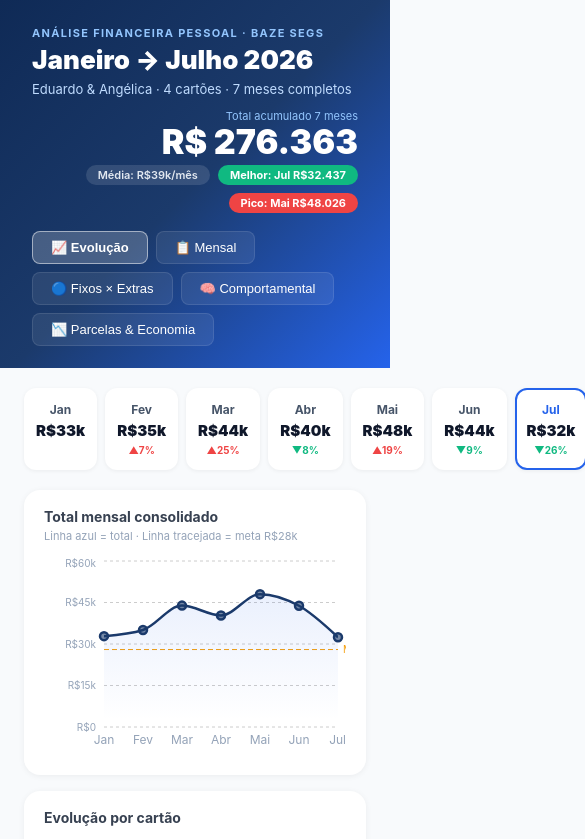
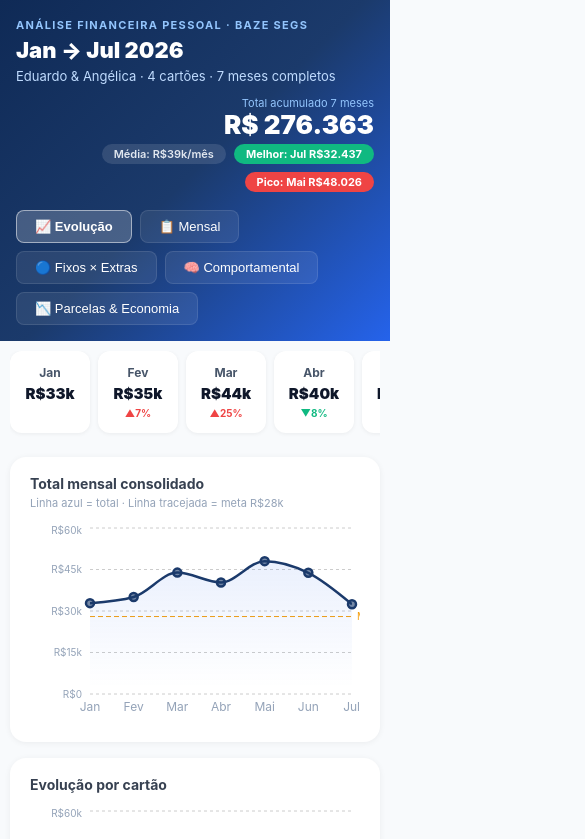
Before and after one commit to diretoria-debug/baze-financeiro, a React (Vite) app: page / in a window 390 px wide. Shown: the top 839 px of the page, 585 px wide, since content can reach past the window. Built offline with nearby package versions, Linux system fonts and the light colour scheme.

Commit message:
📱 Mobile responsivo — grids, scroll, padding e fontes

```diff
--- a/index.html
+++ b/index.html
@@ -7,6 +7,55 @@
     <style>
       * { margin: 0; padding: 0; box-sizing: border-box; }
       body { background: #f8fafc; font-family: 'Inter', system-ui, sans-serif; }
+
+      /* ── Mobile ── */
+      @media (max-width: 640px) {
+        /* Abas de navegação rolam horizontalmente */
+        .dash-root > div > div[style*="padding:\"26px"] {
+          padding: 14px 14px 14px !important;
+        }
+        /* Conteúdo com menos padding lateral */
+        .dash-content { padding: 10px 10px !important; }
+
+        /* Todos os grids 2 col → 1 col em mobile pequeno */
+        [style*="gridTemplateColumns:\"repeat(2,1fr)\""] {
+          grid-template-columns: 1fr 1fr !important;
+        }
+        [style*="gridTemplateColumns:\"1fr 1fr\""],
+        [style*="gridTemplateColumns:\"1.4fr 1fr\""],
+        [style*="gridTemplateColumns:\"1.5fr 1fr\""],
+        [style*="gridTemplateColumns:\"1fr 1fr 1fr\""],
+        [style*="gridTemplateColumns:\"1fr 1fr 1fr 1fr\""] {
+          grid-template-columns: 1fr !important;
+        }
+        [style*="gridTemplateColumns:\"repeat(auto-fit"] {
+          grid-template-columns: 1fr !important;
+        }
+        [style*="gridTemplateColumns:\"repeat(3,1fr)\""] {
+          grid-template-columns: 1fr 1fr !important;
+        }
+
+        /* Tabelas rolam */
+        table { min-width: 480px; }
+        .table-scroll { overflow-x: auto !important; }
+
+        /* Gráficos menores */
+        .recharts-responsive-container { min-height: 160px; }
+
+        /* Texto header menor */
+        h1, [style*="fontSize:26"], [style*="fontSize:28"] {
+          font-size: 20px !important;
+        }
+        [style*="fontSize:34"], [style*="fontSize:32"] {
+          font-size: 24px !important;
+        }
+      }
+
+      @media (max-width: 420px) {
+        [style*="gridTemplateColumns:\"repeat(2,1fr)\""] {
+          grid-template-columns: 1fr 1fr !important;
+        }
+      }
     </style>
   </head>
   <body>
--- a/src/App.jsx
+++ b/src/App.jsx
@@ -475,21 +475,21 @@ export default function Dashboard() {
   });
 
   return (
-    <div style={{fontFamily:"'Inter',system-ui,sans-serif",maxWidth:980,margin:"0 auto",padding:"0 0 60px",color:"#1e293b",background:"#f8fafc",minHeight:"100vh"}}>
+    <div style={{fontFamily:"'Inter',system-ui,sans-serif",maxWidth:980,margin:"0 auto",padding:"0 0 60px",color:"#1e293b",background:"#f8fafc",minHeight:"100vh"}} className="dash-root">
 
       {/* HEADER */}
-      <div style={{background:`linear-gradient(135deg,#0f2a56 0%,#1B3A6B 50%,#2563EB 100%)`,padding:"26px 32px 22px",marginBottom:0}}>
+      <div style={{background:`linear-gradient(135deg,#0f2a56 0%,#1B3A6B 50%,#2563EB 100%)`,padding:"18px 16px 16px",marginBottom:0}}>
         <div style={{display:"flex",justifyContent:"space-between",alignItems:"flex-start",flexWrap:"wrap",gap:12}}>
           <div>
             <div style={{color:"#93c5fd",fontSize:11,fontWeight:700,letterSpacing:".12em",textTransform:"uppercase",marginBottom:6}}>
               Análise Financeira Pessoal · Baze Segs
             </div>
-            <div style={{color:"#fff",fontSize:26,fontWeight:900,lineHeight:1.1}}>Janeiro → Julho 2026</div>
+            <div style={{color:"#fff",fontSize:22,fontWeight:900,lineHeight:1.1}}>Jan → Jul 2026</div>
             <div style={{color:"#bfdbfe",fontSize:13,marginTop:6}}>Eduardo & Angélica · 4 cartões · 7 meses completos</div>
           </div>
           <div style={{textAlign:"right"}}>
             <div style={{color:"#93c5fd",fontSize:11,marginBottom:2}}>Total acumulado 7 meses</div>
-            <div style={{color:"#fff",fontSize:34,fontWeight:900,lineHeight:1}}>{R(SERIE.reduce((a,s)=>a+s.total,0))}</div>
+            <div style={{color:"#fff",fontSize:26,fontWeight:900,lineHeight:1}}>{R(SERIE.reduce((a,s)=>a+s.total,0))}</div>
             <div style={{marginTop:6,display:"flex",gap:8,justifyContent:"flex-end",flexWrap:"wrap"}}>
               <span style={{background:"rgba(255,255,255,.12)",color:"#e2e8f0",borderRadius:20,padding:"3px 12px",fontSize:11,fontWeight:600}}>Média: {Rk(media)}/mês</span>
               <span style={{background:"#10B981",color:"#fff",borderRadius:20,padding:"3px 12px",fontSize:11,fontWeight:700}}>Melhor: Jul R$32.437</span>
@@ -507,18 +507,18 @@ export default function Dashboard() {
         </div>
       </div>
 
-      <div style={{padding:"20px 24px"}}>
+      <div style={{padding:"12px 12px"}} className="dash-content">
 
       {/* ═══════════════ ABA EVOLUÇÃO ═══════════════ */}
       {aba==="evolucao"&&(
         <div>
           {/* KPIs RÁPIDOS */}
-          <div style={{display:"grid",gridTemplateColumns:"repeat(7,1fr)",gap:8,marginBottom:20}}>
+          <div style={{display:"flex",gap:8,marginBottom:20,overflowX:"auto",paddingBottom:4}}>
             {SERIE.map((s,i)=>{
               const prev = SERIE[i-1];
               const d = prev ? pct(s.total,prev.total) : null;
               return(
-                <div key={s.mes} style={{background:"#fff",borderRadius:12,padding:"12px 10px",textAlign:"center",boxShadow:"0 1px 4px rgba(0,0,0,.06)",cursor:"pointer",border:`2px solid ${mesSel===s.mes?P.azul2:"transparent"}`}}
+                <div key={s.mes} style={{background:"#fff",borderRadius:12,padding:"12px 10px",textAlign:"center",boxShadow:"0 1px 4px rgba(0,0,0,.06)",cursor:"pointer",border:`2px solid ${mesSel===s.mes?P.azul2:"transparent"}`,flexShrink:0,minWidth:80}}
                   onClick={()=>{setMesSel(s.mes);setAba("mensal");}}>
                   <div style={{fontSize:12,fontWeight:700,color:mesSel===s.mes?P.azul2:P.slate}}>{s.mes}</div>
                   <div style={{fontSize:15,fontWeight:900,color:"#0f172a",margin:"4px 0"}}>{Rk(s.total)}</div>
@@ -626,8 +626,9 @@ export default function Dashboard() {
           </div>
 
           {/* TABELA RESUMO */}
-          <div style={{background:"#fff",borderRadius:16,padding:"16px 20px",boxShadow:"0 1px 6px rgba(0,0,0,.06)"}}>
+          <div style={{background:"#fff",borderRadius:16,padding:"16px 12px",boxShadow:"0 1px 6px rgba(0,0,0,.06)"}}>
             <div style={{fontSize:14,fontWeight:700,color:"#374151",marginBottom:14}}>Resumo jan–jul</div>
+            <div style={{overflowX:"auto"}}>
             <table style={{width:"100%",borderCollapse:"collapse",fontSize:12}}>
               <thead>
                 <tr style={{borderBottom:"2px solid #f1f5f9"}}>
@@ -672,6 +673,7 @@ export default function Dashboard() {
                 </tr>
               </tfoot>
             </table>
+            </div>
           </div>
         </div>
       )}
@@ -687,7 +689,7 @@ export default function Dashboard() {
           </div>
 
           {/* HEADER MÊS */}
-          <div style={{background:`linear-gradient(135deg,${P.azul} 0%,${P.azul2} 100%)`,borderRadius:16,padding:"18px 24px",marginBottom:16,display:"flex",justifyContent:"space-between",alignItems:"center",flexWrap:"wrap",gap:12}}>
+          <div style={{background:`linear-gradient(135deg,${P.azul} 0%,${P.azul2} 100%)`,borderRadius:16,padding:"14px 14px",marginBottom:16,display:"flex",justifyContent:"space-between",alignItems:"center",flexWrap:"wrap",gap:10}}>
             <div>
               <div style={{color:"#93c5fd",fontSize:11,fontWeight:700,textTransform:"uppercase",letterSpacing:".1em"}}>{mesSel} / 2026</div>
               <div style={{color:"#fff",fontSize:28,fontWeight:900}}>{R2(mesData.total)}</div>
@@ -708,7 +710,7 @@ export default function Dashboard() {
           </div>
 
           {/* BARRAS CARTÕES */}
-          <div style={{display:"grid",gridTemplateColumns:"repeat(4,1fr)",gap:10,marginBottom:16}}>
+          <div style={{display:"grid",gridTemplateColumns:"repeat(2,1fr)",gap:10,marginBottom:16}}>
             {["black","azul","sant","pao"].map(k=>{
               const v=mesData[k];
               const prev=mesAntData?mesAntData[k]:null;
@@ -732,7 +734,7 @@ export default function Dashboard() {
             const pessPct  = 100-bazePct;
             const bazeItems = lancM.filter(isBaze).reduce((acc,l)=>{acc[l.desc]=(acc[l.desc]||0)+l.valor;return acc;},{});
             return(
-              <div style={{display:"grid",gridTemplateColumns:"1fr 1fr",gap:10,marginBottom:16}}>
+              <div style={{display:"grid",gridTemplateColumns:"repeat(auto-fit,minmax(280px,1fr))",gap:10,marginBottom:16}}>
                 <div style={{background:"#EFF6FF",borderRadius:14,padding:"14px 18px",border:"1px solid #BFDBFE"}}>
                   <div style={{fontSize:11,fontWeight:800,color:"#0EA5E9",marginBottom:6}}>🏢 Baze Segs — {mesSel}/26</div>
                   <div style={{fontSize:24,fontWeight:900,color:"#0f172a"}}>{R(bazeM)}</div>
@@ -762,7 +764,7 @@ export default function Dashboard() {
           })()}
 
           {/* GRID CATEGORIA + PIE */}
-          <div style={{display:"grid",gridTemplateColumns:"1.4fr 1fr",gap:14,marginBottom:16}}>
+          <div style={{display:"grid",gridTemplateColumns:"repeat(auto-fit,minmax(280px,1fr))",gap:14,marginBottom:16}}>
             <div style={{background:"#fff",borderRadius:16,padding:"16px 18px",boxShadow:"0 1px 6px rgba(0,0,0,.06)"}}>
               <div style={{fontSize:13,fontWeight:700,color:"#374151",marginBottom:14}}>Por categoria</div>
               <div style={{display:"flex",flexDirection:"column",gap:8}}>
@@ -814,7 +816,7 @@ export default function Dashboard() {
           {/* LANÇAMENTOS */}
           <div style={{background:"#fff",borderRadius:16,padding:"16px 18px",boxShadow:"0 1px 6px rgba(0,0,0,.06)"}}>
             <div style={{fontSize:13,fontWeight:700,color:"#374151",marginBottom:12}}>Todos os lançamentos — {mesSel}/26</div>
-            <div style={{maxHeight:400,overflowY:"auto"}}>
+            <div style={{maxHeight:400,overflowY:"auto",overflowX:"auto"}}>
               <table style={{width:"100%",borderCollapse:"collapse",fontSize:11}}>
                 <thead>
                   <tr style={{background:"#f8fafc",position:"sticky",top:0}}>
```
